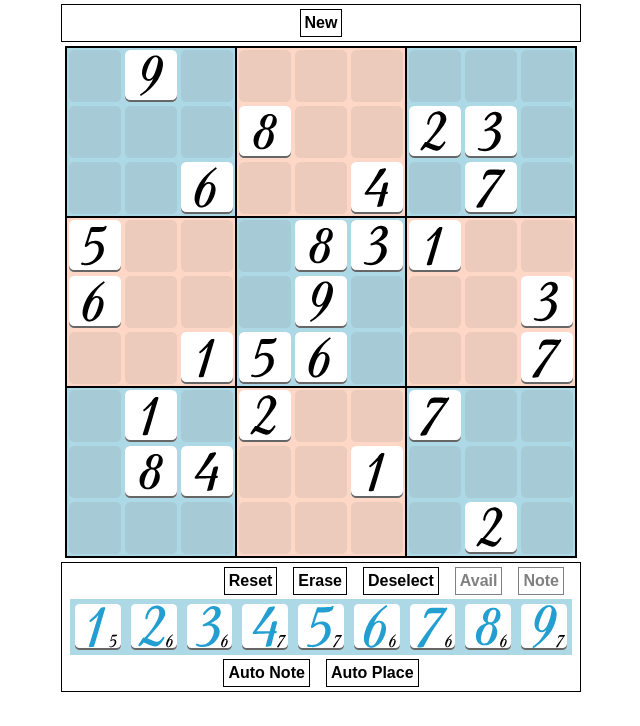
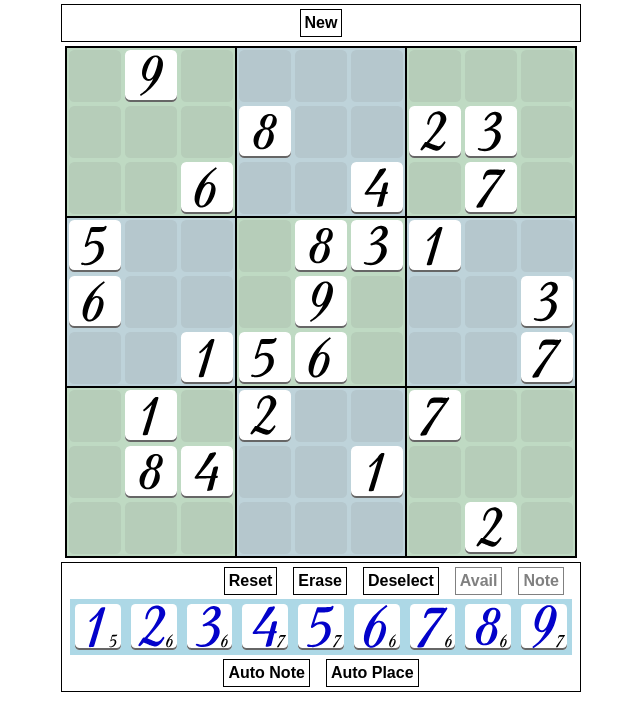
Before and after one commit to webee/sudoku-tool, a React (Create React App) app: page / in a window 1280 px wide. Shown: the top 726 px of the page, without its empty margins (319-959 px from the left). Built offline with nearby package versions, Linux system fonts and the light colour scheme; the HTML template or start-up script is replaced by a standard one.

Commit message:
update color contrast

```diff
--- a/src/components/Sudoku/Board/Block/Block.module.scss
+++ b/src/components/Sudoku/Board/Block/Block.module.scss
@@ -1,5 +1,5 @@
 .Block {
-  background-color: lightblue;
+  background-color: #bfdac3;
   display: flex;
   flex-direction: column;
   align-items: stretch;
@@ -7,7 +7,7 @@
   margin: 0.2%;
 
   &.Odd {
-    background-color: lighten($color: lightsalmon, $amount: 15);
+    background-color: #bed3da;
   }
 
   .Row {
--- a/src/components/Sudoku/Board/Block/Cell/Cell.module.scss
+++ b/src/components/Sudoku/Board/Block/Cell/Cell.module.scss
@@ -79,7 +79,7 @@
     justify-content: center;
     align-items: center;
     &.ActiveValue {
-      @include digitColor($active-color);
+      @include digitColor(darken($color: $active-color, $amount: 20));
     }
   }
 
--- a/src/styles/_colors.scss
+++ b/src/styles/_colors.scss
@@ -1,13 +1,11 @@
 // place color
-$place-color: darken(
-  $color: skyblue,
-  $amount: 25,
-);
+$place-color: #0302ca;
+
 // note color
 $note-color: green;
 
 // active(same value as selected) digit color
-$active-color: orangered;
+$active-color: #fa6782;
 
 // selected cell background color
 $selected-bg-color: lightseagreen;
```
